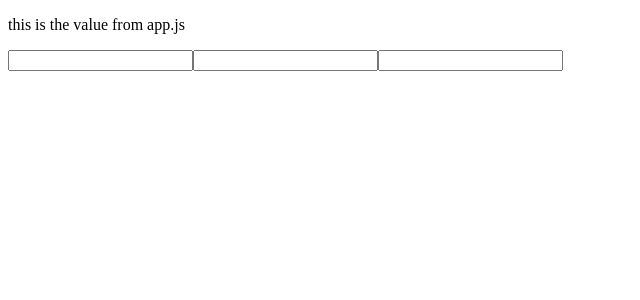
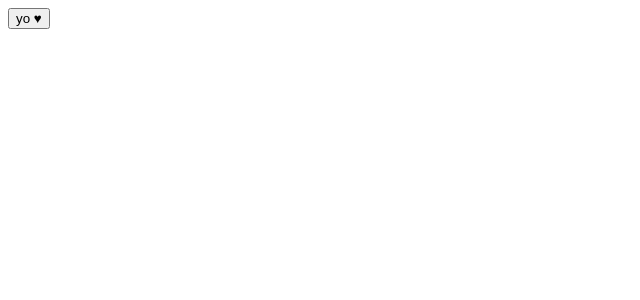
Before and after one commit to mux57/egghead, a React (Create React App) app: page / in a window 1280 px wide. Shown: the top 300 px of the page, without its empty margins (0-640 px from the left). Built offline with nearby package versions, Linux system fonts and the light colour scheme; the HTML template or start-up script is replaced by a standard one.

Commit message:
nested component ep7

```diff
--- a/src/App.js
+++ b/src/App.js
@@ -1,28 +1,39 @@
 import React from 'react';
 class App extends React.Component{
-    constructor(){
-        super();
-        this.state = {
-            txt: "this is the value from app.js"
-        }
+
+    render() {
+        return <Button> yo <Heart /> </Button>
     }
-    update( e){
-        this.setState({txt: e.target.value});
-    }
-    render(){
-        return (
-            <div>
-                <p>{this.state.txt}</p>
-                <Widget update= {this.update.bind(this)} />
-                <Widget update= {this.update.bind(this)} />
-                <Widget update= {this.update.bind(this)} />
-            </div>
-        )
-    };
 }
 
-const Widget = (props) =>
-    <input type="text" onChange={props.update} />
+class Heart extends React.Component{
+    render(){
+        return <span>&hearts;</span>
+    }
+}
+const Button = (props) => <button>{props.children}</button>
+
+//     constructor(){
+//         super();
+//         this.state = {
+//             txt: "this is the value from app.js"
+//         }
+//     }
+//     update( e){
+//         this.setState({txt: e.target.value});
+//     }
+//     render(){
+//         return (
+//             <div>
+//                 <p>{this.state.txt}</p>
+//                 <Widget update= {this.update.bind(this)} />
+//             </div>
+//         )
+//     };
+// }
+
+// const Widget = (props) =>
+//     <input type="text" onChange={props.update} />
 
 // App.propTypes ={
 //     txt: React.PropTypes.string,
```
